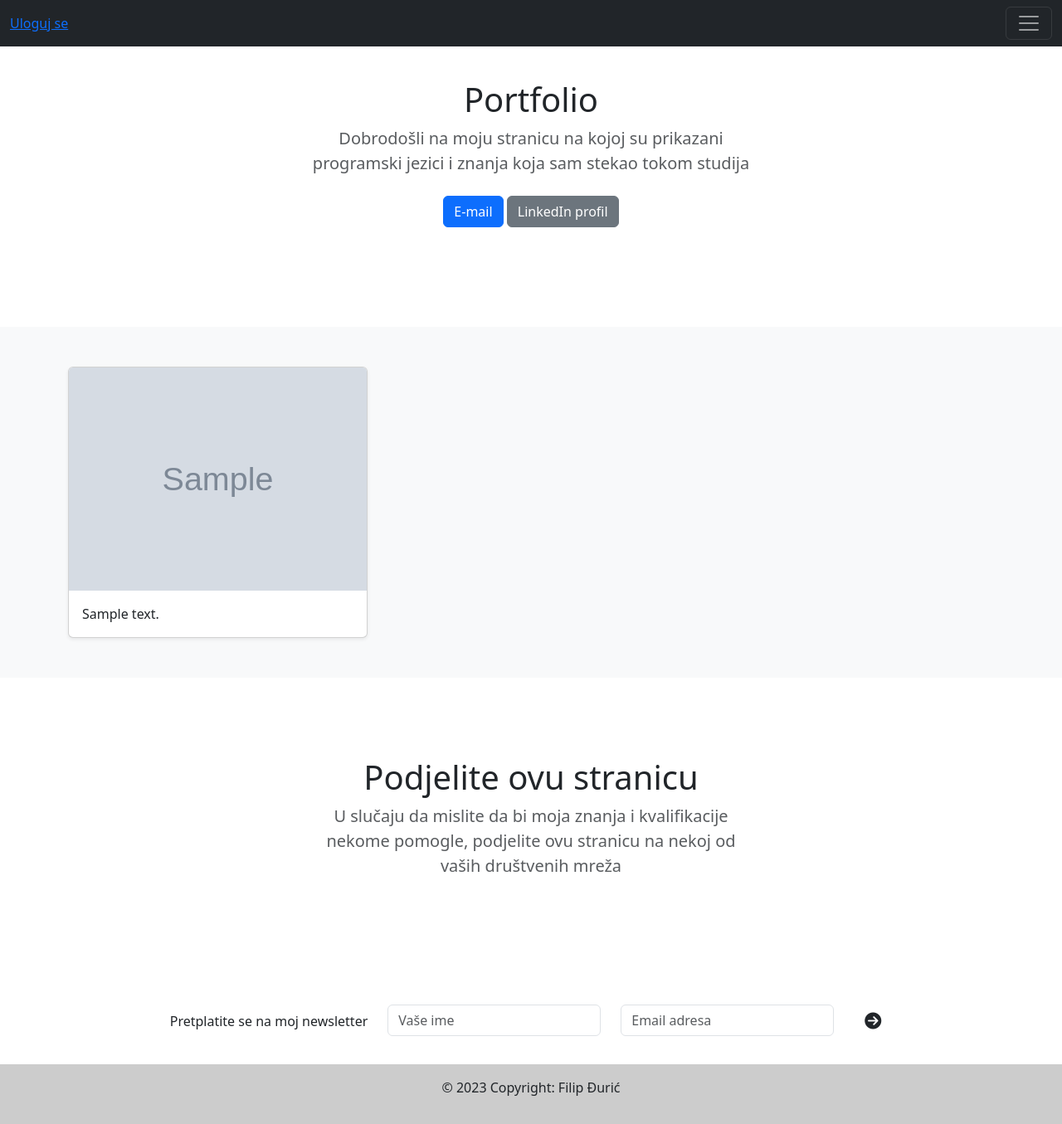
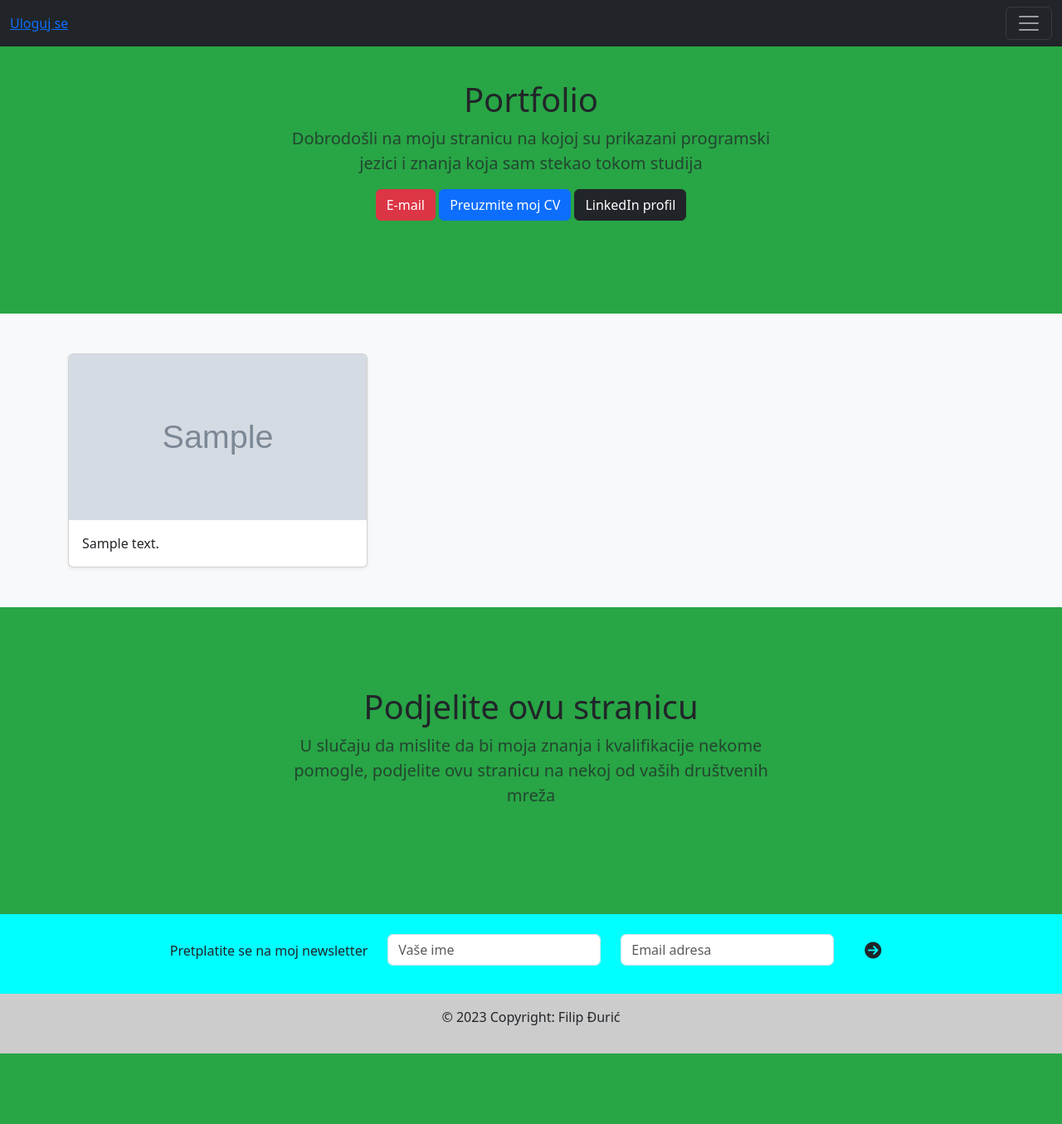
Before and after one commit to Djura94/DiplomskiRad, a Django app: page / in a window 1280 px wide. Shown: the whole page at 83% size. After the commit the page ends 1270 px from the top, so only its background shows below. Run offline with Django 4.2, Linux system fonts and the light colour scheme; tables that the repository leaves empty hold one stand-in row (values such as "Sample post"); grey boxes marked "Sample" are stand-in pictures; some libraries are stand-ins or nearby versions.

Commit message:
Added download button and some styling

```diff
--- a/diplomski/templates/diplomski/add_course.html
+++ b/diplomski/templates/diplomski/add_course.html
@@ -1,7 +1,7 @@
 <!DOCTYPE html>
 <html>
 <head>
-    <title>Add Course</title>
+    <title>Dodaj kurs</title>
     <!-- Bootstrap CSS -->
     <link rel="stylesheet" href="https://stackpath.bootstrapcdn.com/bootstrap/4.3.1/css/bootstrap.min.css">
     <!-- Custom CSS -->
@@ -41,7 +41,7 @@
         <div class="row">
             <div class="col-md-12">
                 <div class="form-container text-center">
-                    <h1>Add Course</h1>
+                    <h1>Dodaj kurs</h1>
                     <form method="post" enctype="multipart/form-data">
                         {% csrf_token %}
                         {{ form.as_p }}
--- a/diplomski/templates/diplomski/footer.html
+++ b/diplomski/templates/diplomski/footer.html
@@ -1,5 +1,5 @@
 <footer class="footer-color text-center footer-text">
-    <div class="container p-4">
+    <div class="container p-4" style="max-width:inherit; background-color: aqua;">
         {% if not user.is_authenticated %}
             <section class="">
                 <form action="{% url 'subscribe' %}" method="post">
--- a/diplomski/templates/diplomski/index.html
+++ b/diplomski/templates/diplomski/index.html
@@ -14,9 +14,6 @@
     </script>
     <meta charset="utf-8">
     <meta name="viewport" content="width=device-width, initial-scale=1">
-    <meta name="description" content="">
-    <meta name="author" content="Mark Otto, Jacob Thornton, and Bootstrap contributors">
-    <meta name="generator" content="Hugo 0.108.0">
     <title>Filip Đurić Diplomski rad</title>
 
     <link href="https://cdn.jsdelivr.net/npm/bootstrap@5.3.0-alpha1/dist/css/bootstrap.min.css" rel="stylesheet" integrity="sha384-GLhlTQ8iRABdZLl6O3oVMWSktQOp6b7In1Zl3/Jr59b6EGGoI1aFkw7cmDA6j6gD" crossorigin="anonymous">
@@ -79,8 +76,11 @@
 
 
       .card-img-top {
-
-        object-fit: contain, scale-down; /* Control how the image is displayed within the card */
+        height: 200px;
+        width: 150px;
+        object-fit: cover;
+        object-position: center;
+        width: 100%;
       }
     </style>
 
@@ -125,15 +125,16 @@
 
 <main>
 
-  <section class="py-5 text-center container">
+  <section class="py-5 text-center container" style="max-width:inherit; background-color: #28a545;">
     {% include 'diplomski/messaging.html' %}
     <div class="row py-lg-5">
       <div class="col-lg-6 col-md-8 mx-auto">
         <h1 class="fw-light">Portfolio</h1>
         <p class="lead text-muted">Dobrodošli na moju stranicu na kojoj su prikazani programski jezici i znanja koja sam stekao tokom studija</p>
         <p>
-          <a href="mailto:fdjuric@gmail.com" class="btn btn-primary my-2">E-mail</a>
-          <a href="https://www.linkedin.com/in/fdjuric/" class="btn btn-secondary my-2">LinkedIn profil</a>
+          <a href="mailto:fdjuric@gmail.com" class="btn btn-danger">E-mail</a>
+          <a href="{% url 'download_cv' %}" class="btn btn-primary" download>Preuzmite moj CV</a>
+          <a href="https://www.linkedin.com/in/fdjuric/" class="btn btn-dark">LinkedIn profil</a>
         </p>
       </div>
     </div>
@@ -174,7 +175,7 @@
     </div>
   </div>
 
-  <section class="py-5 text-center container">
+  <section class="py-5 text-center container" style="max-width:inherit; background-color: #28a545;">
     <div class="row py-lg-5">
       <div class="col-lg-6 col-md-8 mx-auto">
         <h1 class="fw-light">Podjelite ovu stranicu</h1>
--- a/diplomski/urls.py
+++ b/diplomski/urls.py
@@ -1,7 +1,6 @@
 from django.urls import path
-
 from .import views
-from .views import add_course,edit_data, unsubscribe
+from .views import add_course,edit_data, unsubscribe,download_cv
 
 
 
@@ -16,5 +15,6 @@ urlpatterns = [
     path('subscribe/', views.subscribe, name="subscribe"),
     path('unsubscribe/<str:email>/', views.unsubscribe, name='unsubscribe'),
     path('newsletter/',views.newsletter, name="newsletter"),
+    path('download/cv/', download_cv, name='download_cv'),
 
 ]
--- a/diplomski/views.py
+++ b/diplomski/views.py
@@ -10,6 +10,9 @@ from django.core.validators import validate_email
 from django.core.exceptions import ValidationError
 from django.contrib import messages
 from django.core.mail import EmailMessage
+from django.http import HttpResponse
+from django.conf import settings
+import os
 
 # Create your views here.
 
@@ -158,3 +161,11 @@ def unsubscribe(request, email):
     except SubscribedUsers.DoesNotExist:
         # Handle case when subscriber is not found
         return render(request, 'diplomski/unsubscribe_error.html')
+
+
+def download_cv(request):
+    cv_file_path = os.path.join(settings.MEDIA_ROOT, 'FilipDjuricCV.pdf')  # Path to your CV file
+    with open(cv_file_path, 'rb') as cv_file:
+        response = HttpResponse(cv_file.read(), content_type='application/pdf')
+        response['Content-Disposition'] = 'attachment; filename="FilipDjuricCV.pdf"'
+        return response
```
Also changed, not shown: images/WIN_20230205_18_27_16_Pro.jpg (deleted), 1 other file.
